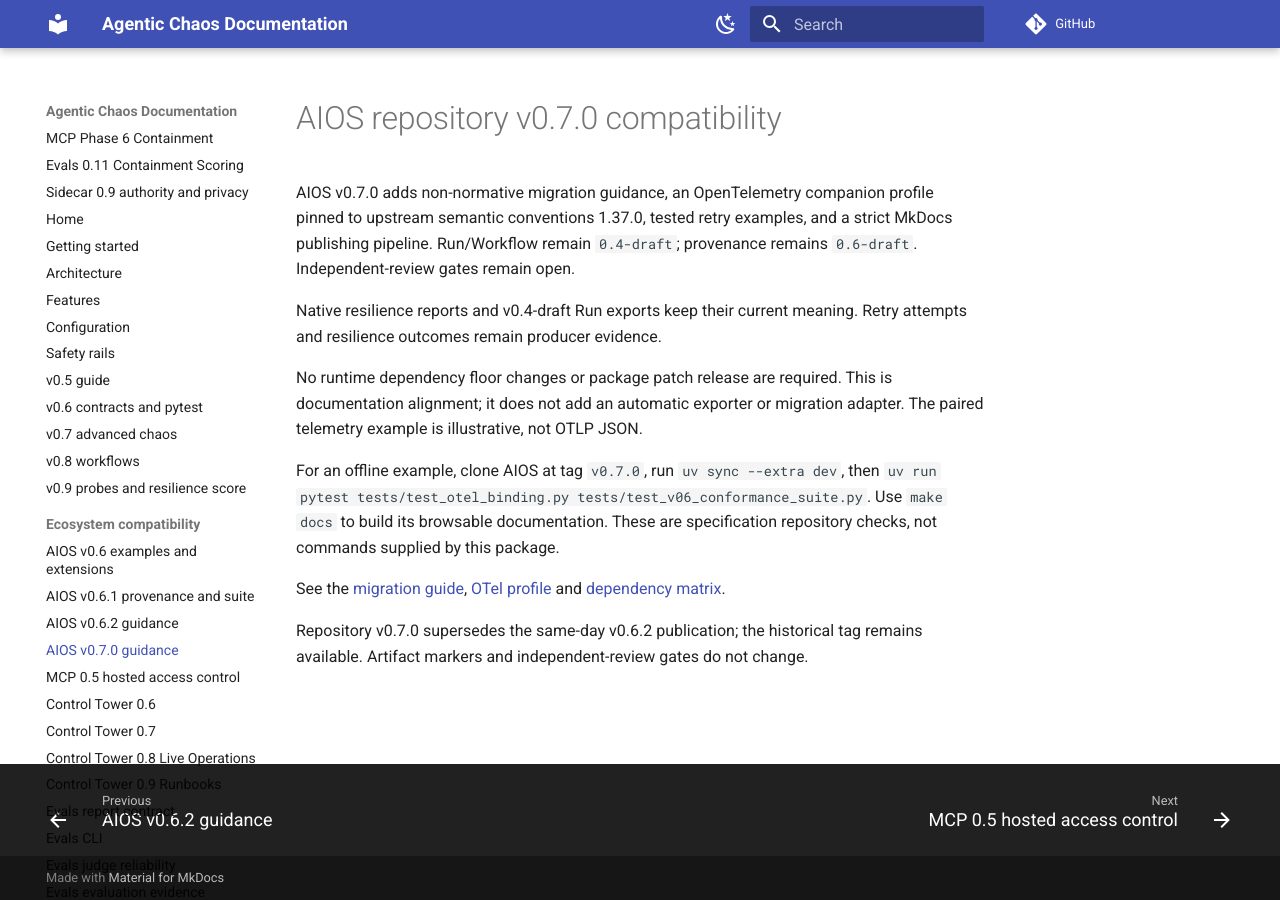
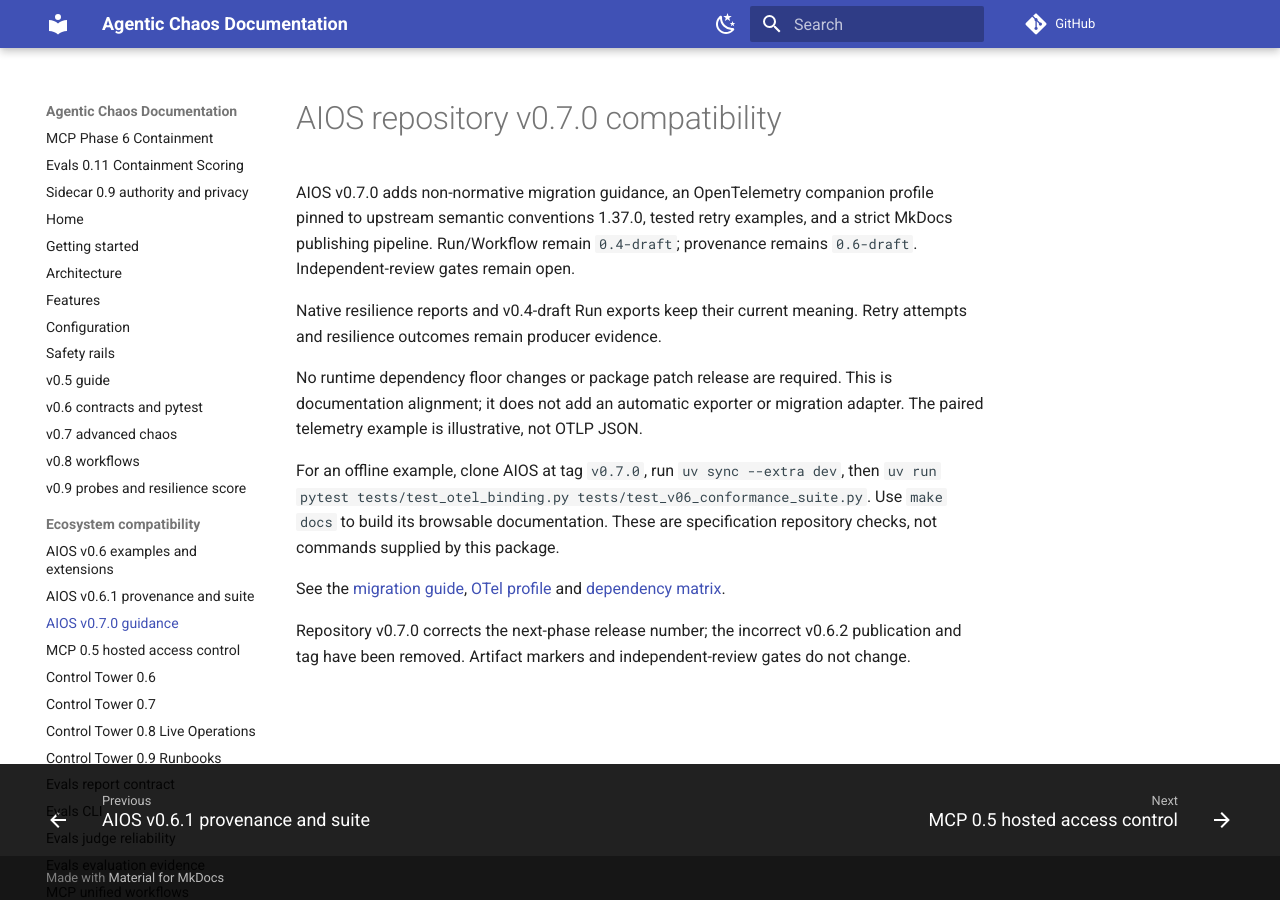
Before and after one commit to DeepAgentLabs/agentic-chaos, an MkDocs documentation site: the page built from docs/aios-0.7.0.md, in a window 1280 px wide. Built offline with MkDocs 1.6.1 and Material for MkDocs 9.7.7, drawn with Linux system fonts in a browser that asks for light colours; comment, search, counter and statistics services are not loaded.

Commit message:
docs(release): remove withdrawn AIOS v0.6.2 publication references

```diff
--- a/docs/aios-0.7.0.md
+++ b/docs/aios-0.7.0.md
@@ -20,5 +20,5 @@ See the [migration guide](https://github.com/DeepAgentLabs/ai-operations-spec/bl
 [OTel profile](https://github.com/DeepAgentLabs/ai-operations-spec/blob/v0.7.0/specification/v0.6/otel-binding.md)
 and [dependency matrix](https://github.com/DeepAgentLabs/ai-operations-spec/blob/v0.7.0/docs/v0.7.0-ecosystem.md).
 
-Repository v0.7.0 supersedes the same-day v0.6.2 publication; the historical
-tag remains available. Artifact markers and independent-review gates do not change.
+Repository v0.7.0 corrects the next-phase release number; the incorrect
+v0.6.2 publication and tag have been removed. Artifact markers and independent-review gates do not change.
--- a/mkdocs.yml
+++ b/mkdocs.yml
@@ -71,7 +71,6 @@ nav:
   - Ecosystem compatibility:
       - AIOS v0.6 examples and extensions: aios-v0.6.md
       - AIOS v0.6.1 provenance and suite: aios-0.6.1.md
-      - AIOS v0.6.2 guidance: aios-0.6.2.md
       - AIOS v0.7.0 guidance: aios-0.7.0.md
       - MCP 0.5 hosted access control: mcp-0.5-access-control.md
       - Control Tower 0.6: control-tower-0.6.md
```
Also changed, not shown: docs/aios-0.6.2.md (deleted, +0 -21 lines).
